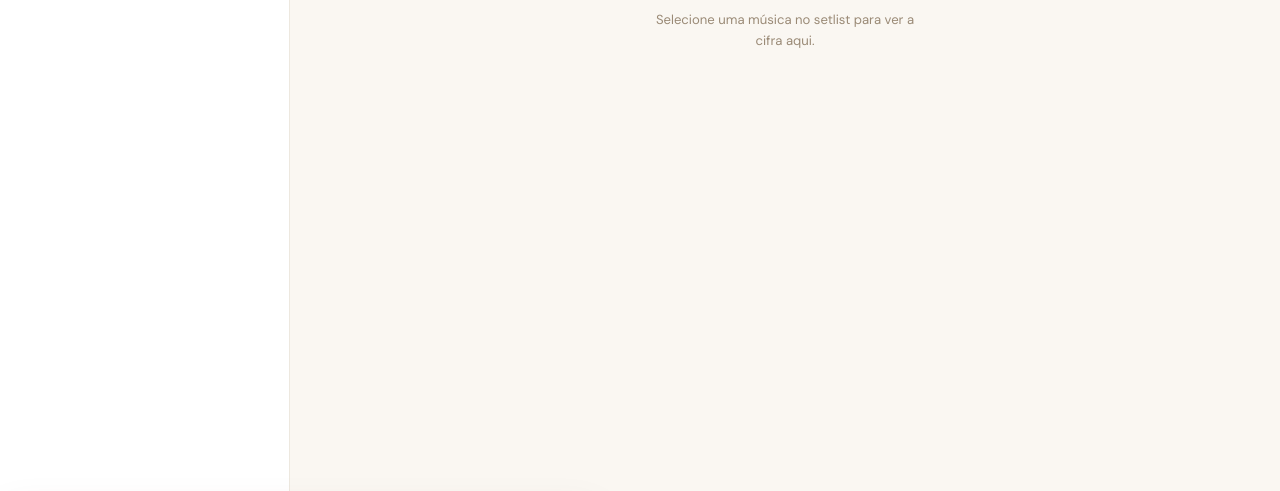
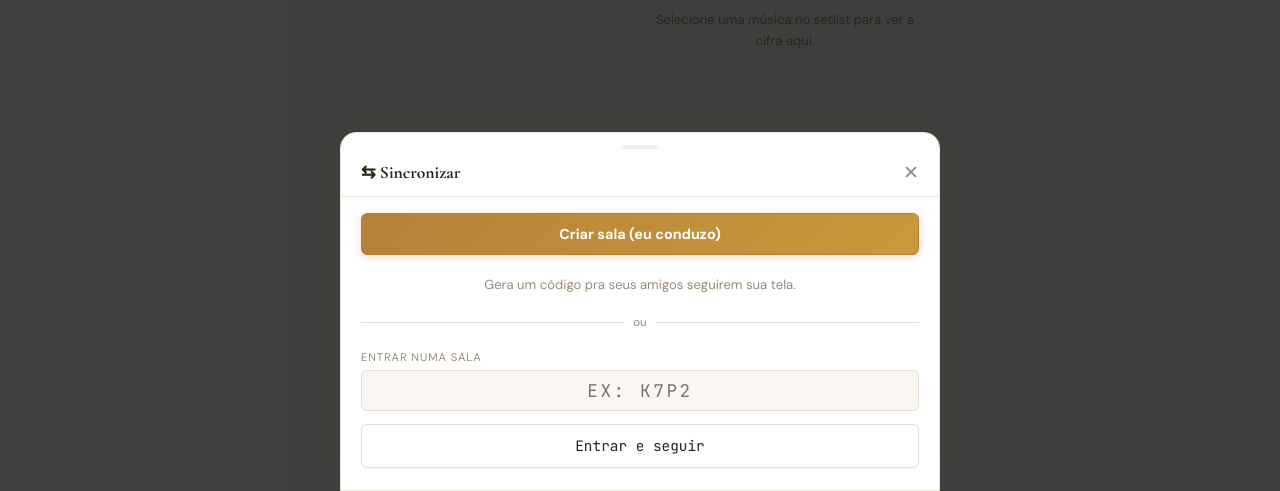
Before and after one commit to Lucianosmvm/LOUVEApp, a plain HTML site: page index.html in a window 1280 px wide. Both pictures are taken after a click on the button "⇆ Sincronizar". Shown: the part 309-800 px from the top of the page. Drawn offline with nearby package versions, Linux system fonts and the light colour scheme.

Commit message:
feat: sync ao vivo entre celulares via Firebase
Adiciona sincronização em tempo real: um host cria sala (código de 4
letras) e transmite cifra atual, tom, capo, fonte e rolagem; quem entra
com o código segue a tela do host ao vivo, mesmo sem ter a cifra salva.

- Firebase Realtime Database (config do projeto louvamais-b2b5f)
- Overlay follower dedicado (#sync-overlay) espelhando o host
- buildChordHTML/transposeLine aceitam semitons explícitos p/ render do follower
- Botão "Sincronizar" no header + modal criar/entrar/encerrar
- Push de scroll throttled (~7x/s), estado completo em mudanças de musica/tom
- App segue funcionando offline; sync so quando online

Co-Authored-By: Claude Opus 4.8 <noreply@anthropic.com>

```diff
--- a/index.html
+++ b/index.html
@@ -615,7 +615,7 @@ html, body {
 /* ══════════════════════════════════
    MODAL
 ══════════════════════════════════ */
-#modal-overlay, #group-modal-overlay, #copy-modal-overlay {
+#modal-overlay, #group-modal-overlay, #copy-modal-overlay, #sync-modal-overlay {
   position: fixed;
   inset: 0;
   background: rgba(0,0,0,0.75);
@@ -628,7 +628,7 @@ html, body {
   pointer-events: none;
   transition: opacity 0.2s;
 }
-#modal-overlay.open, #group-modal-overlay.open, #copy-modal-overlay.open { opacity: 1; pointer-events: all; }
+#modal-overlay.open, #group-modal-overlay.open, #copy-modal-overlay.open, #sync-modal-overlay.open { opacity: 1; pointer-events: all; }
 
 .modal {
   background: var(--surface);
@@ -645,7 +645,8 @@ html, body {
 }
 #modal-overlay.open .modal,
 #group-modal-overlay.open .modal,
-#copy-modal-overlay.open .modal { transform: translateY(0); }
+#copy-modal-overlay.open .modal,
+#sync-modal-overlay.open .modal { transform: translateY(0); }
 
 .modal-handle { width: 36px; height: 4px; background: var(--border); border-radius: 2px; margin: 0.75rem auto 0; opacity: 0.5; }
 
--- a/sw.js
+++ b/sw.js
@@ -1,4 +1,4 @@
-const CACHE = 'louva-plus-v6';
+const CACHE = 'louva-plus-v7';
 
 // Tudo que precisa funcionar offline
 const ASSETS = [
```
